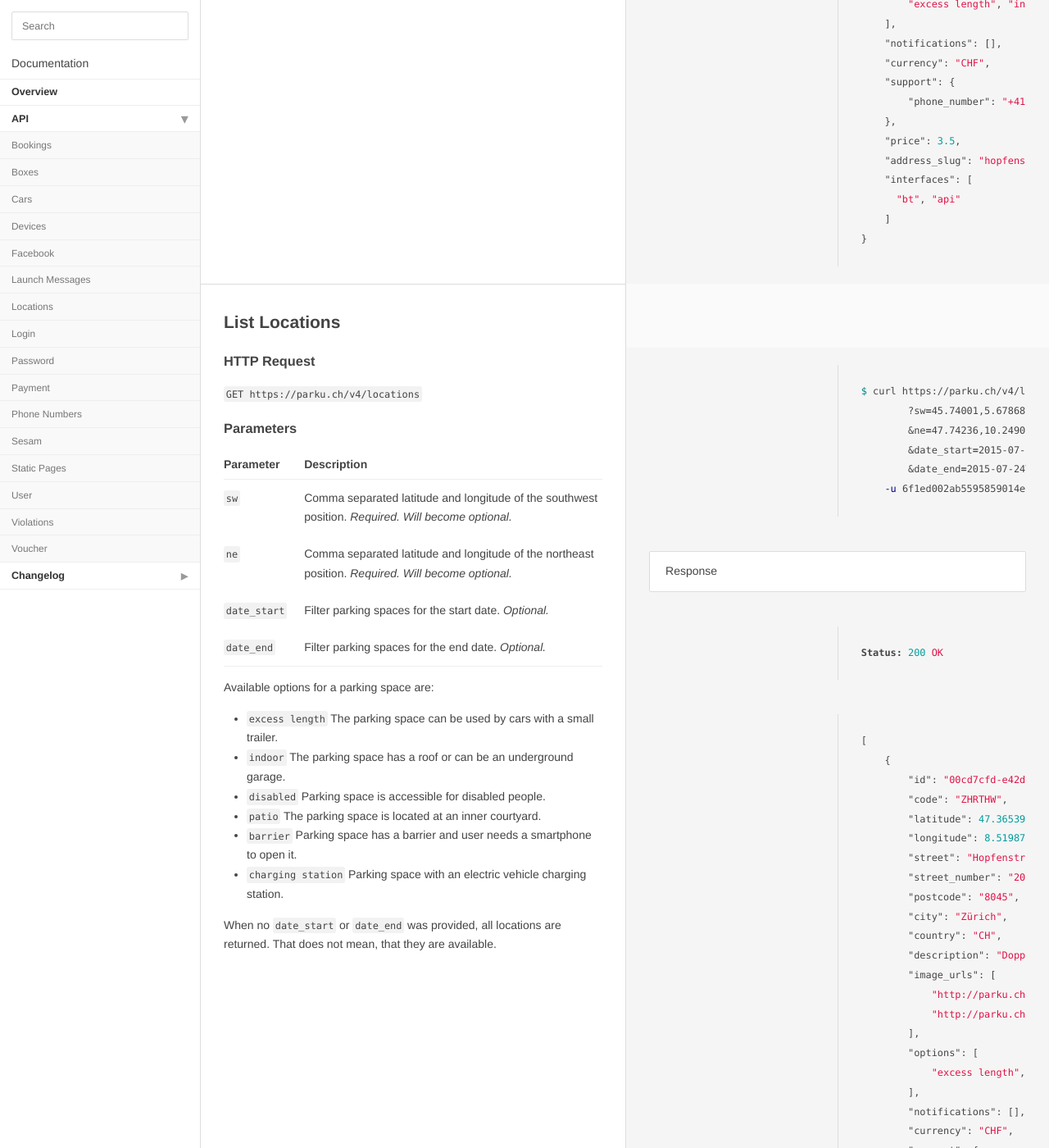
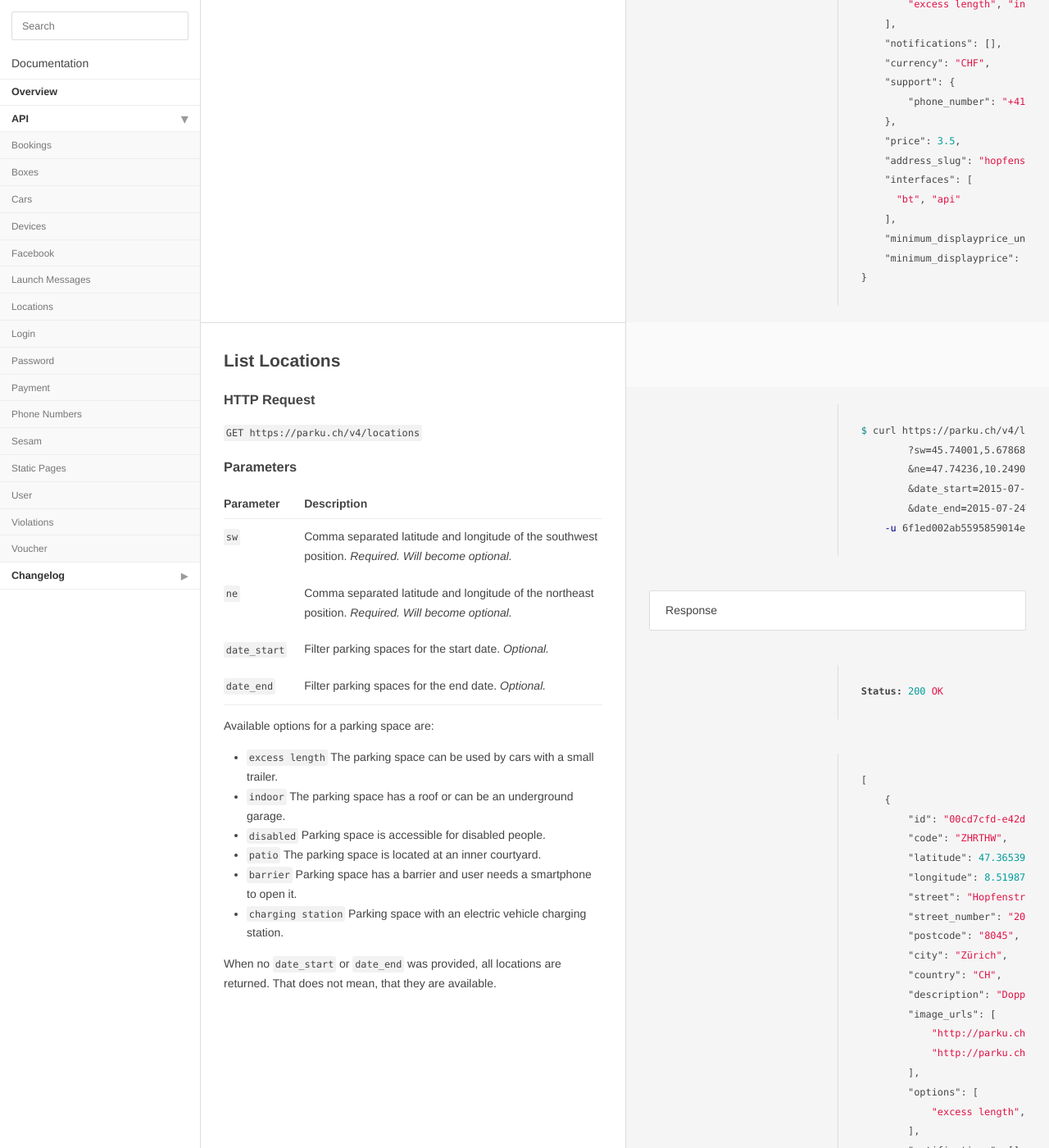
Before and after one commit to parku/docs, a Jekyll site: the page built from api/locations.md, in a window 1280 px wide and 1400 px high, scrolled down 1058 px. Shown: the whole window at 82% size. Built offline with Jekyll 4.4.1, drawn with Linux system fonts in a browser that asks for light colours; Markdown is read by kramdown in place of the engine named in the settings; some of the changed text lies outside the part shown.

Commit message:
added minimum_displayprice_unit and minimum_displayprice to location endpoint

````diff
--- a/api/locations.md
+++ b/api/locations.md
@@ -50,7 +50,9 @@ Status: 200 OK
     "address_slug": "hopfenstrasse-20",
     "interfaces": [
       "bt", "api"
-    ]
+    ],
+    "minimum_displayprice_unit": "0",
+    "minimum_displayprice": null
 }
 ```
 
@@ -112,7 +114,9 @@ Status: 200 OK
         "address_slug": "hopfenstrasse-20",
         "interfaces": [
           "bt", "api"
-        ]
+        ],
+        "minimum_displayprice_unit": "0",
+        "minimum_displayprice": null
     },
     {...},
     {...}
````
